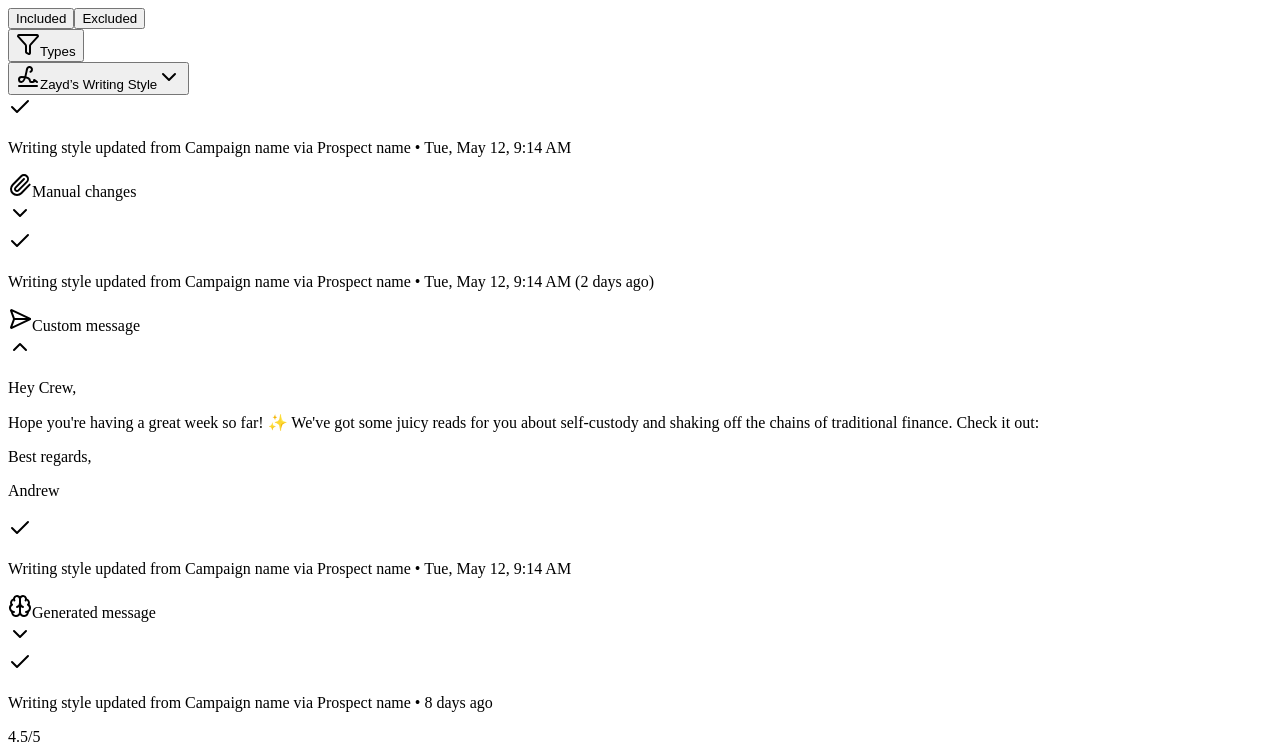
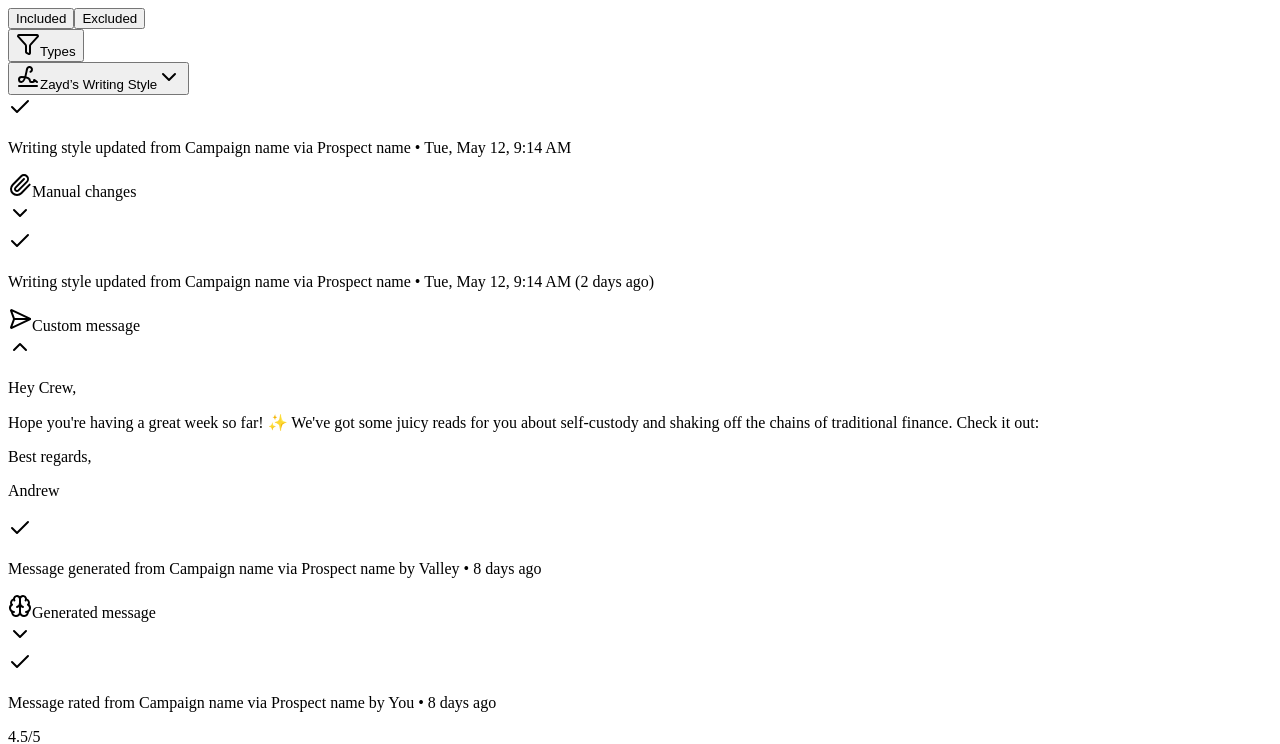
Before and after one commit to jeff-ofobrukweta/withValley, a Next.js app: page /ai-trainings in a window 1280 px wide. Shown: the top 744 px of the page. Built offline with nearby package versions, Linux system fonts and the light colour scheme.

Commit message:
chore: add the latest syle changes

```diff
--- a/src/components/message-card/index.tsx
+++ b/src/components/message-card/index.tsx
@@ -4,19 +4,19 @@ import { ChevronDown, ChevronUp } from "lucide-react";
 import { ReactNode, useState } from "react";
 
 type MessageBlockProps = {
-  date: string;
   titleMeta?: ReactNode;
   content?: ReactNode;
-  open?: boolean; // controlled open state
-  onToggle?: (open: boolean) => void; // callback to update open state externally
+  open?: boolean;
+  onToggle?: (open: boolean) => void;
+  metaDescription?: ReactNode; // new prop for header meta
 };
 
 export default function MessageCard({
-  date,
   titleMeta,
   content,
   open: openProp,
   onToggle,
+  metaDescription,
 }: MessageBlockProps) {
   const isControlled = openProp !== undefined;
   const [internalOpen, setInternalOpen] = useState(false);
@@ -33,20 +33,20 @@ export default function MessageCard({
   return (
     <div className="flex-1 mb-6 relative -top-[10px]">
       {/* Header */}
-      <div className="px-4 py-3 text-sm text-muted-foreground">
-        <p>
-          Writing style updated from{" "}
-          <span className="font-medium text-black font-700">Campaign name</span>{" "}
-          via{" "}
-          <span className="font-medium text-black font-700">Prospect name</span>{" "}
-          • {date}
-        </p>
+      <div className="px-4 pl-0 py-3 text-sm text-muted-foreground">
+        {metaDescription ?? (
+          <p>
+            <span className="font-medium text-black font-medium">
+              No avaliable meta description.
+            </span>
+          </p>
+        )}
       </div>
 
       {/* Collapsible Body */}
       <div className="shadow-sm border rounded-sm bg-white">
         <div
-          className="flex items-center justify-between min-h-[56px] px-4 py-3 cursor-pointer hover:bg-muted/50"
+          className="flex items-center justify-between min-h-[56px]  px-4 py-3 cursor-pointer hover:bg-muted/50"
           onClick={handleToggle}
         >
           <div className="flex items-center text-[#7a7a7a] gap-2 text-sm font-medium">
--- a/src/components/profile-card/index.tsx
+++ b/src/components/profile-card/index.tsx
@@ -1,6 +1,6 @@
 "use client";
 
-import React, { useState } from "react";
+import React from "react";
 import { Card, CardContent } from "@/components/ui/card";
 import { Badge } from "@/components/ui/badge";
 import { Button } from "@/components/ui/button";
@@ -26,7 +26,6 @@ import {
 } from "lucide-react";
 
 export default function ProfileCard() {
-  const [filter, setFilter] = useState("Included");
 
   const tags = [
     { label: "Stop Outreach", icon: Hand },
@@ -44,7 +43,7 @@ export default function ProfileCard() {
 
   return (
     <div className="max-w-sm mx-auto">
-      <Card className="rounded-2xl border border-gray-200 shadow-sm">
+      <Card className="rounded-sm border border-gray-200 shadow-sm">
         <CardContent className="p-0">
           <section className="p-6 py-3">
             {/* Header */}
--- a/src/components/user-avatar-group/index.tsx
+++ b/src/components/user-avatar-group/index.tsx
@@ -1,7 +1,20 @@
 import { Avatar, AvatarFallback, AvatarImage } from "@/components/ui/avatar";
 
-type userAvaterMeta = {
-  date: string;
+
+
+type UserActivityProps = {
+  primaryText: string;
+  timestamp: string;
+};
+
+export const UserActivity = ({ primaryText, timestamp }: UserActivityProps) => {
+  return (
+    <div className="text-sm text-[#000] flex items-center gap-2 px-1 py-3 pt-0">
+      <span>{primaryText}</span>
+      <span className="text-muted-foreground text-bold">•</span>
+      <span className="text-muted-foreground">{timestamp}</span>
+    </div>
+  );
 };
 
 const users = [
@@ -27,16 +40,18 @@ const users = [
   },
 ];
 
-export default function UserAvatarGroup({ date }: userAvaterMeta) {
+export default function UserAvatarGroup({
+  primaryText,
+  timestamp
+}: UserActivityProps) {
   return (
     <div className="flex flex-col relative -top-[10px]">
       <section>
         <div className="px-1 py-3 text-sm text-muted-foreground">
-          <p>
-            Writing style updated from{" "}
-            <span className="font-semibold text-black">Campaign name</span> via{" "}
-            <span className="font-semibold text-black">Prospect name</span> • {date}
-          </p>
+          <UserActivity
+            primaryText={primaryText}
+            timestamp={timestamp}
+          />
         </div>
       </section>
 
--- a/src/pages/ai-trainings/index.tsx
+++ b/src/pages/ai-trainings/index.tsx
@@ -24,23 +24,61 @@ export default function AITraining() {
 
       <MessageBlock>
         <MessageCard
-          date="Tue, May 12, 9:14 AM"
           open={false}
-          onToggle={()=> ''} // toogle function here....
+          onToggle={() => ""} // toogle function here....
           titleMeta={
             <>
               <Paperclip className="w-4 h-4" />
               Manual changes
             </>
           }
+          metaDescription={
+            <p>
+              Writing style updated from{" "}
+              <span className="font-medium text-black font-700">
+                Campaign name
+              </span>{" "}
+              via{" "}
+              <span className="font-medium text-black font-700">
+                Prospect name
+              </span>{" "}
+              • Tue, May 12, 9:14 AM
+            </p>
+          }
+        />
+      </MessageBlock>
+
+      <MessageBlock>
+        <MessageCard
+          open={isOpen}
+          onToggle={setIsOpen}
+          titleMeta={
+            <>
+              <SendHorizonal className="w-4 h-4" />
+              Custom message
+            </>
+          }
+          metaDescription={
+            <p>
+              Writing style updated from{" "}
+              <span className="font-medium text-black font-700">
+                Campaign name
+              </span>{" "}
+              via{" "}
+              <span className="font-medium text-black font-700">
+                Prospect name
+              </span>{" "}
+              • Tue, May 12, 9:14 AM (2 days ago)
+            </p>
+          }
           content={
             <section className="text-sm leading-relaxed space-y-6">
               <p className="font-medium">Hey Crew,</p>
 
               <p className="font-medium">
-                Hope you&apos;re having a great week so far! ✨ We&apos;ve got some juicy
-                reads for you about self-custody and shaking off the chains of
-                traditional finance. Check it out:
+                Hope you&apos;re having a great week so far! ✨ We&apos;ve got
+                some juicy reads for you about self-custody and shaking off the
+                chains of traditional finance. Check it out:
               </p>
 
               <div className="space-y-1">
@@ -54,78 +92,59 @@ export default function AITraining() {
 
       <MessageBlock>
         <MessageCard
-          date="Tue, May 12, 9:14 AM (2 days ago)"
-          open={isOpen}
-          onToggle={setIsOpen}
+          open={false}
+          onToggle={() => ""} // toogle function here....
           titleMeta={
             <>
-              <SendHorizonal className="w-4 h-4" />
-              Custom message
+              <Brain className="w-4 h-4" />
+              Generated message
             </>
           }
-          content={
-            <section className="text-sm leading-relaxed space-y-6">
-              <p className="font-medium">Hey Crew,</p>
-
-              <p className="font-medium">
-                Hope you&apos;re having a great week so far! ✨ We&apos;ve got some juicy
-                reads for you about self-custody and shaking off the chains of
-                traditional finance. Check it out:
-              </p>
-
-              <div className="space-y-1">
-                <p className="font-medium">Best regards,</p>
-                <p className="font-medium">Andrew</p>
-              </div>
-            </section>
+          metaDescription={
+            <p>
+              Message generated from{" "}
+              <span className="font-medium text-black font-700">
+                Campaign name
+              </span>{" "}
+              via{" "}
+              <span className="font-medium text-black font-700">
+                Prospect name
+              </span>{" "}
+              <span className="font-medium">by Valley</span> • 8 days ago
+            </p>
           }
         />
       </MessageBlock>
 
       <MessageBlock>
         <MessageCard
-          date="Tue, May 12, 9:14 AM"
           open={false}
-          onToggle={()=> ''} // toogle function here....
-          titleMeta={
-            <>
-              <Brain className="w-4 h-4" />
-              Generated message
-            </>
-          }
-          content={
-            <section className="text-sm leading-relaxed space-y-6">
-              <p>Hey Crew,</p>
-
-              <p>
-                Hope you&apos;re having a great week so far! ✨ We&apos;ve got some juicy
-                reads for you about self-custody and shaking off the chains of
-                traditional finance. Check it out:
-              </p>
-
-              <div className="space-y-1">
-                <p>Best regards,</p>
-                <p>Andrew</p>
-              </div>
-            </section>
+          onToggle={() => ""} // toogle function here....
+          titleMeta={<StarRating rating={4.5} />}
+          metaDescription={
+            <p>
+              Message rated from{" "}
+              <span className="font-medium text-black font-700">
+                Campaign name
+              </span>{" "}
+              via{" "}
+              <span className="font-medium text-black font-700">
+                Prospect name
+              </span>{" "}
+              <span className="font-medium">by You</span> • 8 days ago
+            </p>
           }
         />
       </MessageBlock>
 
-      <MessageBlock>
-        <MessageCard
-          date="8 days ago"
-          open={false}
-          onToggle={()=> ''} // toogle function here....
-          titleMeta={<StarRating rating={4.5} />}
+      <MessageBlock showLine={false}>
+        <UserAvatarGroup
+          primaryText="James Laurensky and 45 others have been added to Performance tracking"
+          timestamp="8 days ago"
         />
       </MessageBlock>
 
-      <MessageBlock showLine={false}>
-        <UserAvatarGroup date="8 days ago" />
-      </MessageBlock>
-
-      <div className="mt-2">
+      <div className="mt-8">
         <PromptInput />
       </div>
     </>
```
